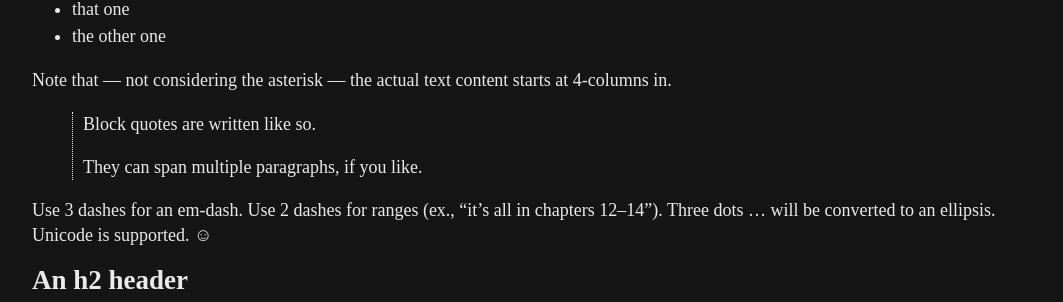
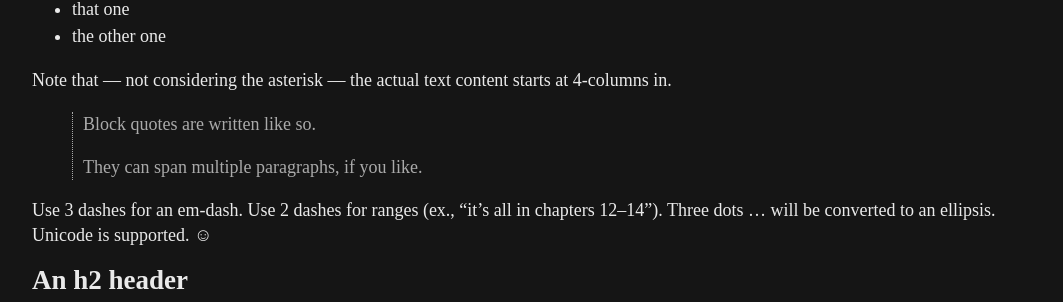
Before and after one commit to profphillips/wikibasics, a Jekyll site: the page built from test.md, in a window 1280 px wide. Shown: the part 171-473 px from the top of the page, without its empty margins (108-1171 px from the left). Built offline with Jekyll 4.4.1, drawn with Linux system fonts in a browser that asks for light colours; our own code applies the rules of GitHub Pages for plain Markdown files.

Commit message:
Update style.scss

```diff
--- a/assets/css/style.scss
+++ b/assets/css/style.scss
@@ -107,6 +107,7 @@ dt {
 
 blockquote {
   font-family: $blockquote-font-family;
+  color: $blockquote-color;
   padding-left: 10px;
   border-left: 1px dotted;
 }
```
